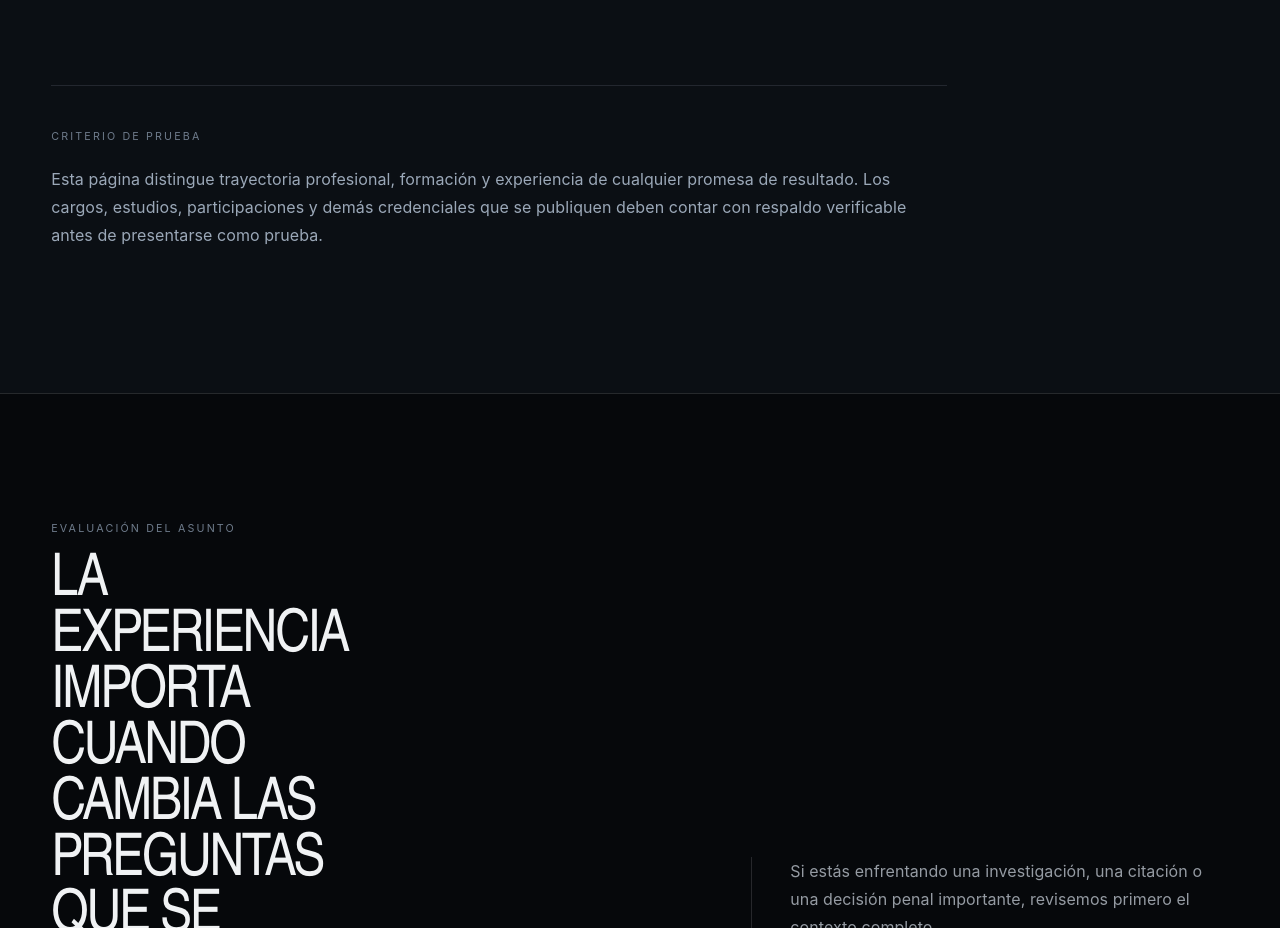
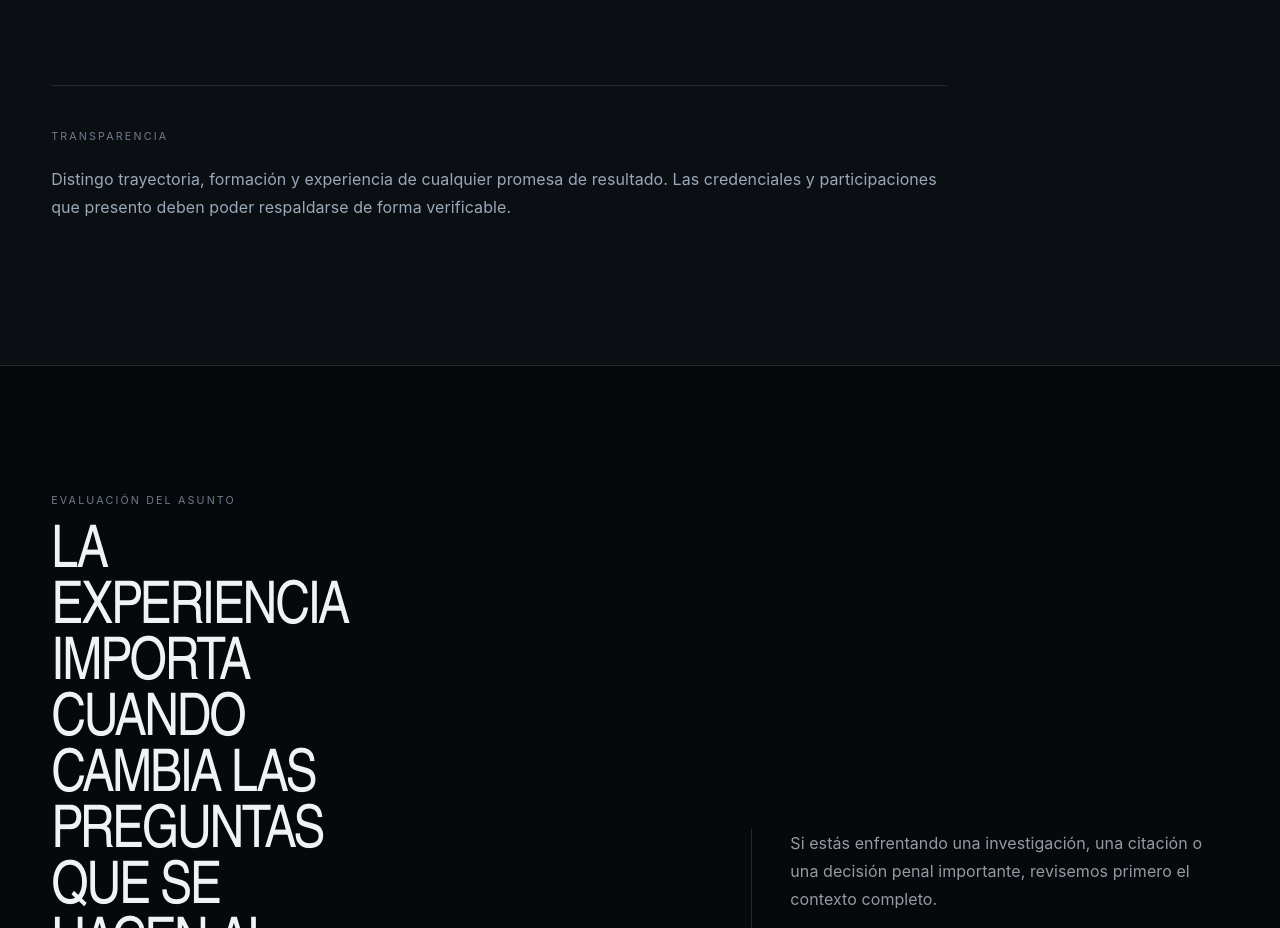
Before and after one commit to josuechavando350-png/nexus-engine, a Next.js app in the folder apps/cano-penal/: page /acerca-de-mi in a window 1280 px wide. Shown: the part 2620-3548 px from the top of the page. Built offline with nearby package versions, Linux system fonts and the light colour scheme.

Commit message:
copy(cano): refine proof-center language

```diff
--- a/apps/cano-penal/src/app/acerca-de-mi/page.tsx
+++ b/apps/cano-penal/src/app/acerca-de-mi/page.tsx
@@ -57,8 +57,8 @@ export default function AboutPage() {
           </div>
 
           <div className="cp-proof-center-note">
-            <p className="cp-eyebrow">Criterio de prueba</p>
-            <p>Esta página distingue trayectoria profesional, formación y experiencia de cualquier promesa de resultado. Los cargos, estudios, participaciones y demás credenciales que se publiquen deben contar con respaldo verificable antes de presentarse como prueba.</p>
+            <p className="cp-eyebrow">Transparencia</p>
+            <p>Distingo trayectoria, formación y experiencia de cualquier promesa de resultado. Las credenciales y participaciones que presento deben poder respaldarse de forma verificable.</p>
           </div>
         </div>
       </section>
```
